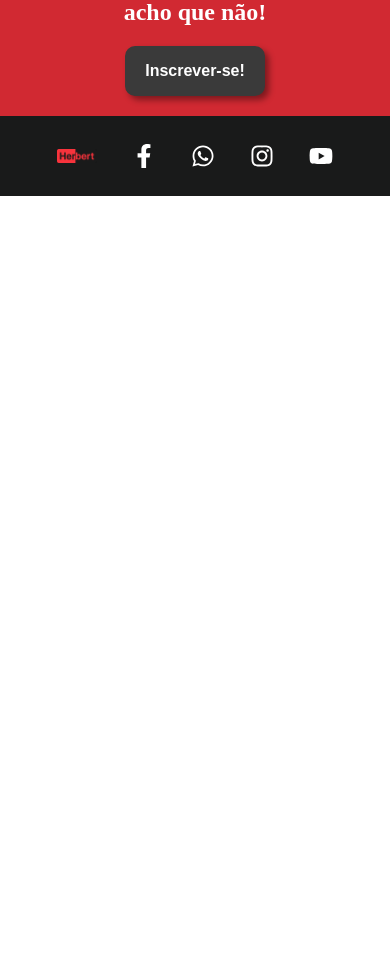
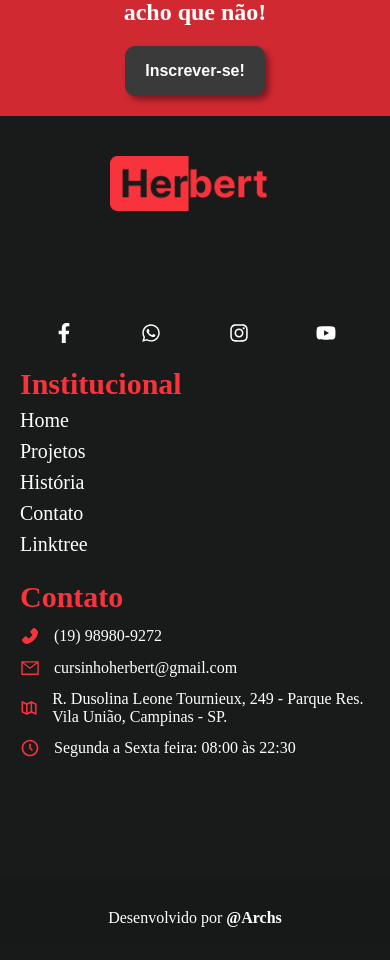
Before and after one commit to Archesz/Teste-herbert, a React (Create React App) app: page /historia in a window 390 px wide. Shown: the part 4389-5349 px from the top of the page. Before the commit the page ends 4585 px from the top, so only its background shows below. Built offline with nearby package versions, Linux system fonts and the light colour scheme.

Commit message:
Footer Mobile Changed

```diff
--- a/src/components/Footer/Footer.jsx
+++ b/src/components/Footer/Footer.jsx
@@ -1,7 +1,10 @@
 import React from 'react'
 import './Footer.scss'
-import {FaFacebookF, FaInstagram, FaLinkedinIn, FaYoutube, FaWhatsapp} from 'react-icons/fa'
+import {FaFacebookF, FaInstagram, FaYoutube, FaWhatsapp} from 'react-icons/fa'
+import {AiFillPhone, AiOutlineMail} from 'react-icons/ai'
+import { BiMapAlt, BiTimeFive } from 'react-icons/bi'
 import logoSimp from '../../assets/logoSimp.png'
+
 
 function goToSocial(rede){
     if(rede == "Website"){
@@ -31,10 +34,38 @@ function Footer() {
         <div className='rodape'>
 
             <img src={logoSimp} className='social-img' onClick={() => { goToSocial("Website") }} />
-            <FaFacebookF className='social' onClick={() => { goToSocial("Facebook") }} />
-            <FaWhatsapp className='social' onClick={() => { goToSocial("Whatsapp") }} />
-            <FaInstagram className='social' onClick={() => { goToSocial("Instagram") }} />
-            <FaYoutube className="social" onClick={() => { goToSocial("Youtube") }} />
+
+            <div className='rodape-content'>
+                <div className='social-field'>
+                    <FaFacebookF className='social' onClick={() => { goToSocial("Facebook") }} />
+                    <FaWhatsapp className='social' onClick={() => { goToSocial("Whatsapp") }} />
+                    <FaInstagram className='social' onClick={() => { goToSocial("Instagram") }} />
+                    <FaYoutube className="social" onClick={() => { goToSocial("Youtube") }} />
+                </div>
+
+                <div className='footer-institucional'>
+                    <span className='footer-title'>Institucional</span>
+                    <a className='footer-link'>Home</a>
+                    <a className='footer-link'>Projetos</a>
+                    <a className='footer-link'>História</a>
+                    <a className='footer-link'>Contato</a>
+                    <a className='footer-link'>Linktree</a>
+                </div>
+
+                <div className='footer-contato'>
+                    <span className='footer-title'>Contato</span>
+                    <div className='footer-contato-line'><AiFillPhone className='icone'/>(19) 98980-9272</div>
+                    <div className='footer-contato-line'><AiOutlineMail className='icone' />cursinhoherbert@gmail.com</div>
+                    <div className='footer-contato-line'><BiMapAlt className='icone map' />R. Dusolina Leone Tournieux, 249 - Parque Res. Vila União, Campinas - SP.</div>
+                    <div className='footer-contato-line'><BiTimeFive className='icone' />Segunda a Sexta feira: 08:00 às 22:30</div>
+                </div>
+
+
+            </div>
+
+            <div className='footer-assinatura'>
+                Desenvolvido por <a className='footer-linktree' href="">@Archs</a>
+            </div>
 
         </div>
 
--- a/src/components/Footer/Footer.scss
+++ b/src/components/Footer/Footer.scss
@@ -1,26 +1,99 @@
-
-
 @media (min-width: 320px) {
     .rodape{
-        height: 80px;
+        height: 100vh;
         width: 100%;
         background-color: #191A1A;
         display: flex;
-        flex-direction: row;
-        padding: 0 40px;
+        flex-direction: column;
+        justify-content: space-between;
         align-items: center;
-        justify-content: space-around;
 
         .social-img{
-            width: 40px;
-            height: 40px;
-            object-fit: contain;
+            width: 170px;
+            margin-top: 40px;
         }
 
-        .social{
-            width: 24px;
-            height: 24px;
-            color: rgb(255, 255, 255);
+
+        .rodape-content{
+            padding: 20px;
+
+            .social-field{
+                width: 100%;
+                display: flex;
+                flex-direction: row;
+                justify-content: space-around;
+                margin-top: 24px;
+                align-self: center;
+
+                .social{
+                    width: 20px;
+                    height: 20px;
+                    color: rgb(255, 255, 255);
+                }
+            }
+
+            .footer-institucional{
+                display: flex;
+                flex-direction: column;
+                margin-top: 24px;
+                width: 100%;
+
+                .footer-link{
+                    color: white;
+                    font-size: 20px;
+                    margin-top: 8px;
+                }
+
+            }
+
+            .footer-contato{
+                margin-top: 24px;
+                display: flex;
+                flex-direction: column;
+                align-items: flex-start;
+
+                .footer-contato-line{
+                    display: flex;
+                    align-items: center;
+                    justify-content: flex-start;
+                    gap: 14px;
+                    margin-top: 12px;
+                    color: white;
+
+                    .icone{
+                        font-size: 20px;
+                        color: #F8333C;
+                    }
+
+                    .map{
+                        font-size: 28px;
+                    }
+                }
+            }
+        }
+
+        .footer-title{
+            font-weight: bold;
+            color: #F8333C;
+            font-size: 30px;
+        }
+
+        .footer-assinatura{
+            width: 100%;
+            height: 10vh;
+            margin-top: 30px;
+            display: flex;
+            align-items: center;
+            justify-content: center;
+            color: white;
+            background-color: #181818b4;
+
+            .footer-linktree{
+                margin-left: 4px;
+                color: white;
+                font-weight: bold;
+                text-decoration: none;
+            }
         }
     }
 }
--- a/src/pages/Home.jsx
+++ b/src/pages/Home.jsx
@@ -99,7 +99,7 @@ function Home() {
                     <span className='beneficio-title'>Não se sente preparado? Vem com a gente!</span>
 
                     <div className='beneficios-list'>
-                        <span className='beneficio-item'><AiFillCheckCircle className="check"/>Aulas de segunda à sexta</span>
+                        <span className='beneficio-item'><AiFillCheckCircle className="check"/>Aulas de segunda a sexta</span>
                         <span className='beneficio-item'><AiFillCheckCircle className="check"/>Plantões e Aulas de Reforço</span>
                         <span className='beneficio-item'><AiFillCheckCircle className="check"/>Simulados</span>
                         <span className='beneficio-item'><AiFillCheckCircle className="check"/>Material Didático</span>
@@ -109,8 +109,8 @@ function Home() {
                 <div className='cards-beneficios'>
 
                     <Beneficio title="Adaptabilidade" text="Acreditamos que o ensino deve ser adaptado e atualizado conforme a sociedade caminha, utilizando novas abordagens e tecnologias disponíveis."/>
-                    <Beneficio title="Suporte" text="Foco no suporte individual e independente para diferentes turmas e alunos, fortalecendo seus pontos fortes e auxiliar os pontos fracos."/>
-                    <Beneficio title="Educação Humanizada" text="Valorizar a particuridade, debates e um ambiente social e não competitivo, garantindo qualidade de educação e vivência."/>
+                    <Beneficio title="Suporte" text="Foco no suporte individual e independente para diferentes turmas e alunos, fortalecendo seus pontos fortes e auxiliando nos pontos fracos."/>
+                    <Beneficio title="Educação Humanizada" text="Valorizar a particularidade, debates e um ambiente social e não competitivo, garantindo qualidade de educação e vivência."/>
 
                 </div>
 
--- a/src/styles/home.scss
+++ b/src/styles/home.scss
@@ -315,30 +315,6 @@ $mainColor: #F8333C;
             margin-bottom: 20px;
         }
     }
-
-    .rodape{
-        height: 80px;
-        width: 100%;
-        background-color: #191A1A;
-        display: flex;
-        flex-direction: row;
-        padding: 0 40px;
-        align-items: center;
-        justify-content: space-around;
-
-        .social-img{
-            width: 40px;
-            height: 40px;
-            object-fit: contain;
-        }
-
-        .social{
-            width: 24px;
-            height: 24px;
-            color: rgb(255, 255, 255);
-        }
-    }
-
 }
 
 .row{
```
